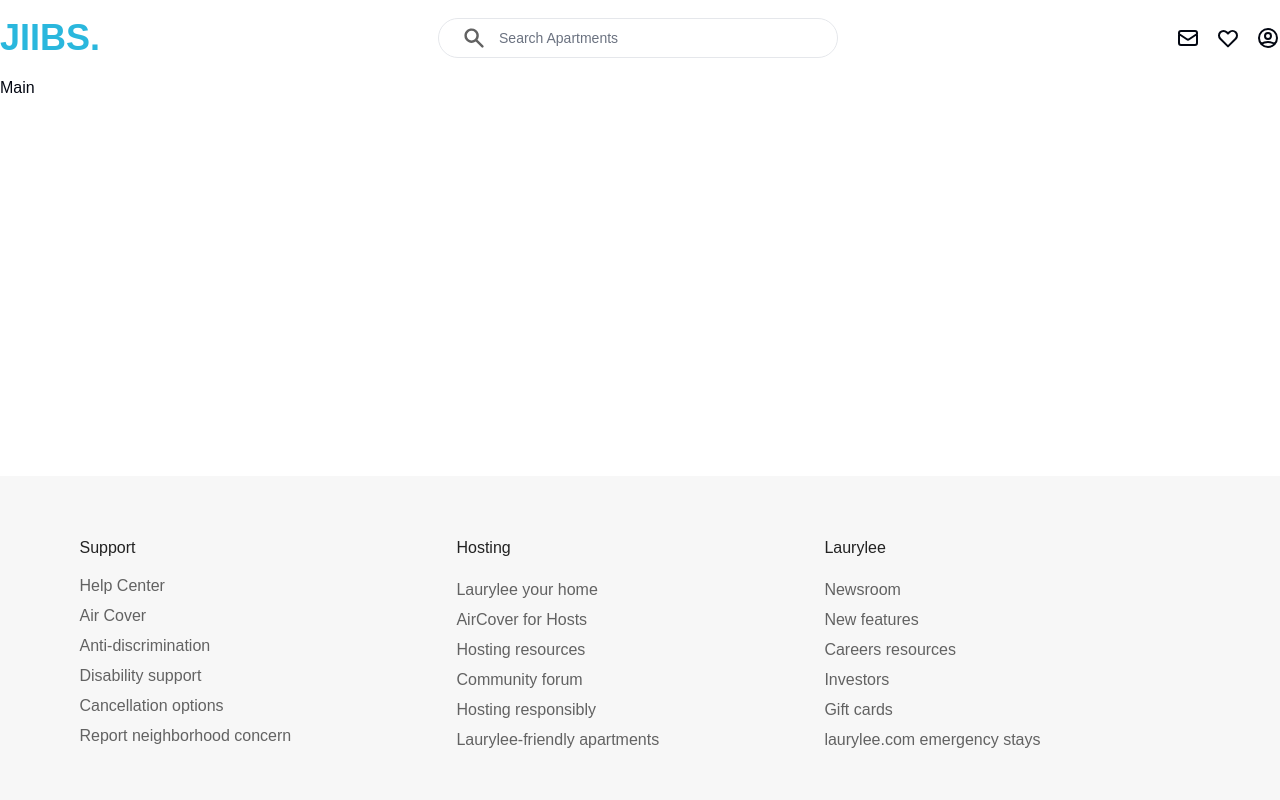
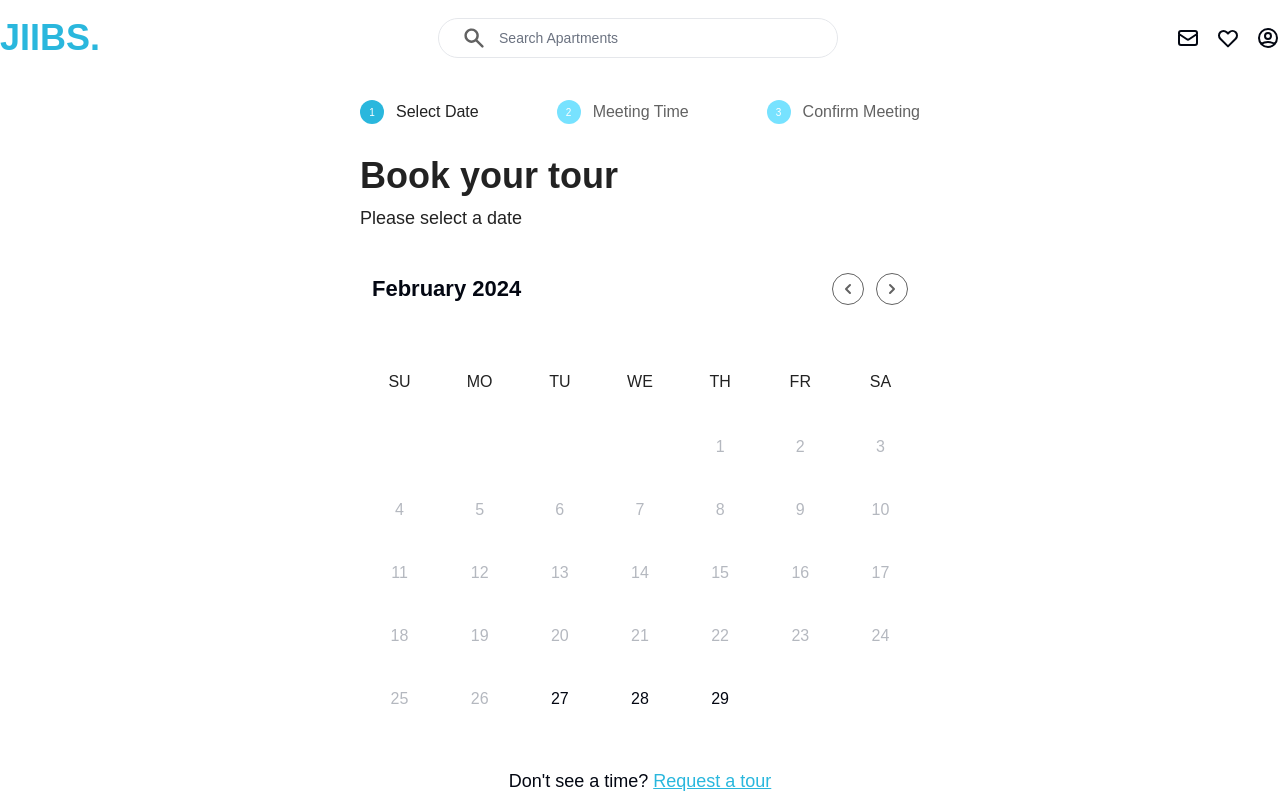
Before and after one commit to Nazofer/jiibs, a React (Vite) app: page /book in a window 1280 px wide. Built offline with nearby package versions, Linux system fonts and the light colour scheme; a web font is replaced by a local one.

Commit message:
feat: add date&time booking pages

```diff
--- a/src/App.tsx
+++ b/src/App.tsx
@@ -2,14 +2,17 @@ import Sidebar from './components/sidebar';
 import { BrowserRouter as Router, Route, Routes } from 'react-router-dom';
 import Building from './pages/building';
 import Units from './pages/units';
-import BookATour from './pages/bookATour';
+import SelectDate from './pages/bookATour/selectDate';
+import Header from './components/header';
+import Footer from './components/footer';
+import SelectTime from './pages/bookATour/selectTime';
 
 interface Page {
   page: string;
   children: React.ReactNode;
 }
 
-const pages: Page[] = [
+const urgentPages: Page[] = [
   {
     page: '/',
     children: <div>Home</div>,
@@ -24,7 +27,22 @@ const pages: Page[] = [
   },
   {
     page: '*',
-    children: <div>404</div>,
+    children: <div className='heading-2 text-center'>404</div>,
+  },
+];
+
+const bookATourPages: Page[] = [
+  {
+    page: '/book',
+    children: <SelectDate />,
+  },
+  {
+    page: '/book/time',
+    children: <SelectTime />,
+  },
+  {
+    page: '/book/*',
+    children: <div className='heading-2 text-center'>404</div>,
   },
 ];
 
@@ -32,9 +50,10 @@ function App() {
   return (
     <Router>
       <Routes>
-        {pages.map((page, index) => (
+        {/* Urgent Pages */}
+        {urgentPages.map((page) => (
           <Route
-            key={index}
+            key={page.page}
             path={page.page}
             element={
               <div className='flex h-full'>
@@ -46,7 +65,20 @@ function App() {
             }
           />
         ))}
-        <Route path='/book' element={<BookATour />} />
+        {/* Book A Tour Pages */}
+        {bookATourPages.map((page) => (
+          <Route
+            key={page.page}
+            path={page.page}
+            element={
+              <div className='h-full overflow-y-auto'>
+                <Header></Header>
+                <main className='content-with-header'>{page.children}</main>
+                <Footer></Footer>
+              </div>
+            }
+          />
+        ))}
       </Routes>
     </Router>
   );
--- /dev/null
+++ b/src/components/bookingCalendar/index.tsx
@@ -0,0 +1,59 @@
+import * as React from 'react';
+import { HiChevronLeft, HiChevronRight } from 'react-icons/hi';
+import { DayPicker } from 'react-day-picker';
+
+import { cn } from '@/lib/utils';
+
+export type CalendarProps = React.ComponentProps<typeof DayPicker>;
+
+function BookingCalendar({
+  className,
+  classNames,
+  showOutsideDays = false,
+  ...props
+}: CalendarProps) {
+  return (
+    <DayPicker
+      showOutsideDays={showOutsideDays}
+      className={cn('p-3', className)}
+      classNames={{
+        months: 'flex flex-col sm:flex-row space-y-4 sm:space-x-4 sm:space-y-0',
+        month: 'space-y-4 w-full',
+        caption: 'flex justify-between pt-1 relative items-center mb-6',
+        caption_label: 'heading-4 font-semibold',
+        nav: 'space-x-1 flex items-center',
+        nav_button: cn(
+          'rounded-full size-8 border-[1.8px] border-darkGray grid place-items-center hover:bg-accent/10'
+        ),
+        nav_button_previous: 'absolute right-11',
+        nav_button_next: 'absolute right-0',
+        table: 'w-full border-collapse space-y-1',
+        head_row: 'flex justify-between mt-10 mb-4',
+        head_cell:
+          'text-black rounded-md w-9 font-normal text-4 uppercase w-[55px]',
+        row: 'flex w-full mt-2 justify-between',
+        cell: 'h-[55px] w-[55px] rounded-full text-center text-4 p-0 relative [&:has([aria-selected].day-range-end)]:rounded-r-md first:[&:has([aria-selected])]:rounded-l-md last:[&:has([aria-selected])]:rounded-r-md focus-within:relative focus-within:z-20',
+        day: 'h-[55px] w-[55px] p-0 font-normal aria-selected:opacity-100 rounded-full text-4 hover:bg-accent aria-selected:bg-[#E7F3FB]',
+        day_range_end: 'day-range-end',
+        day_selected:
+          'bg-[#E7F3FB] text-[#317AE0] font-bold hover:bg-[#E7F3FB] hover:text-[#317AE0] focus:bg-[#E7F3FB] focus:text-[#317AE0]',
+        day_today: '',
+        day_outside:
+          'day-outside text-muted-foreground opacity-50 aria-selected:bg-accent/50 aria-selected:text-muted-foreground aria-selected:opacity-30',
+        day_disabled: 'text-muted-foreground opacity-50 hover:bg-transparent',
+        day_range_middle:
+          'aria-selected:bg-accent aria-selected:text-accent-foreground',
+        day_hidden: 'invisible',
+        ...classNames,
+      }}
+      components={{
+        IconLeft: () => <HiChevronLeft className='h-5 w-5 text-darkGray' />,
+        IconRight: () => <HiChevronRight className='h-5 w-5 text-darkGray' />,
+      }}
+      {...props}
+    />
+  );
+}
+BookingCalendar.displayName = 'Calendar';
+
+export { BookingCalendar };
--- /dev/null
+++ b/src/components/bookingSteps/index.tsx
@@ -0,0 +1,59 @@
+import React from 'react';
+import { twMerge } from 'tailwind-merge';
+
+interface Props {
+  activePage: string;
+}
+
+interface Step {
+  number: number;
+  title: string;
+  page: string;
+}
+
+const bookingSteps: Step[] = [
+  {
+    number: 1,
+    title: 'Select Date',
+    page: '/book',
+  },
+  {
+    number: 2,
+    title: 'Meeting Time',
+    page: '/book/time',
+  },
+  {
+    number: 3,
+    title: 'Confirm Meeting',
+    page: '/book/confirm',
+  },
+];
+
+const BookingSteps: React.FC<Props> = ({ activePage }) => {
+  return (
+    <div className='pt-6 pb-4 flex justify-between items-center'>
+      {bookingSteps.map((step, index) => (
+        <div key={index} className='flex gap-3'>
+          <div
+            className={twMerge(
+              'size-6 rounded-full grid place-items-center',
+              activePage === step.page ? 'bg-[#2AB7DD]' : 'bg-[#77E2FF]'
+            )}
+          >
+            <span className='text-white text-[10px]'>{step.number}</span>
+          </div>
+          <h2
+            className={twMerge(
+              'paragraph-1',
+              activePage === step.page ? 'text-black' : 'text-darkGray'
+            )}
+          >
+            {step.title}
+          </h2>
+        </div>
+      ))}
+    </div>
+  );
+};
+
+export default BookingSteps;
--- a/src/components/ui/button.tsx
+++ b/src/components/ui/button.tsx
@@ -10,8 +10,8 @@ const buttonVariants = cva(
     variants: {
       variant: {
         default: 'rounded-md text-black bg-[#E3E3E3] hover:bg-[#E3E3E3]/90',
-        destructive:
-          'bg-destructive text-destructive-foreground hover:bg-destructive/90',
+        booking:
+          'rounded-md text-4 font-bold text-[#317AE0] bg-[#E7F3FB] hover:bg-[#E7F3FB]/90 py-3 w-full ',
         outline:
           'border border-input bg-background hover:bg-accent hover:text-accent-foreground',
         secondary: 'bg-primaryColor text-white hover:bg-primaryColor/80',
--- /dev/null
+++ b/src/context/bookedTime.tsx
@@ -0,0 +1,28 @@
+import { createContext, useState } from 'react';
+
+interface BookedTimeContextData {
+  bookedDate?: Date;
+  setBookedDate: (date: Date | undefined) => void;
+}
+
+const BookedTimeContext = createContext<BookedTimeContextData>(
+  {} as BookedTimeContextData
+);
+
+export default BookedTimeContext;
+
+interface BookedTimeProviderProps {
+  children: React.ReactNode;
+}
+
+export const BookedTimeProvider: React.FC<BookedTimeProviderProps> = ({
+  children,
+}) => {
+  const [bookedDate, setBookedDate] = useState<Date | undefined>();
+
+  return (
+    <BookedTimeContext.Provider value={{ bookedDate, setBookedDate }}>
+      {children}
+    </BookedTimeContext.Provider>
+  );
+};
--- a/src/index.css
+++ b/src/index.css
@@ -92,7 +92,7 @@
 
 @layer components {
   .heading-1 {
-    @apply text-4xl font-bold;
+    @apply text-4xl font-semibold;
   }
   .heading-2 {
     @apply text-3xl font-semibold;
@@ -120,4 +120,9 @@
   .paragraph-2 {
     @apply text-sm font-normal;
   }
+
+
+  .content-with-header {
+    height: calc(100% - 76px);
+  }
 }
--- a/src/main.tsx
+++ b/src/main.tsx
@@ -1,10 +1,13 @@
-import React from 'react'
-import ReactDOM from 'react-dom/client'
-import App from './App.tsx'
-import './index.css'
+import React from 'react';
+import ReactDOM from 'react-dom/client';
+import App from './App.tsx';
+import './index.css';
+import { BookedTimeProvider } from './context/bookedTime.tsx';
 
 ReactDOM.createRoot(document.getElementById('root')!).render(
   <React.StrictMode>
-    <App />
-  </React.StrictMode>,
-)
+    <BookedTimeProvider>
+      <App />
+    </BookedTimeProvider>
+  </React.StrictMode>
+);
--- a/src/pages/bookATour/index.tsx
+++ /dev/null
@@ -1,15 +0,0 @@
-import Footer from '@/components/footer';
-import Header from '@/components/header';
-import React from 'react';
-
-const BookATour: React.FC = () => {
-  return (
-    <div className='h-full overflow-y-auto'>
-      <Header></Header>
-      <main className='min-h-[100%] -mb-[400px]'>Main</main>
-      <Footer></Footer>
-    </div>
-  );
-};
-
-export default BookATour;
--- /dev/null
+++ b/src/pages/bookATour/selectDate.tsx
@@ -0,0 +1,49 @@
+import { BookingCalendar } from '@/components/bookingCalendar';
+import BookingSteps from '@/components/bookingSteps';
+import React, { useContext } from 'react';
+import { Link, useNavigate } from 'react-router-dom';
+import { SelectSingleEventHandler } from 'react-day-picker';
+import BookedTimeContext from '@/context/bookedTime';
+
+const SelectDate: React.FC = () => {
+  const navigate = useNavigate();
+  const url = new URL(window.location.href).pathname;
+
+  const { bookedDate, setBookedDate } = useContext(BookedTimeContext);
+
+  const handleDateSelect: SelectSingleEventHandler = (date) => {
+    if (date) {
+      setBookedDate(date);
+    }
+    navigate('/book/time');
+  };
+
+  return (
+    <section className='max-w-[40rem] w-full m-auto px-10 '>
+      <BookingSteps activePage={url} />
+      <div className='mt-4 mb-6'>
+        <h1 className='heading-1 text-black mb-2'>Book your tour</h1>
+        <h3 className='subheading-3 text-black'>Please select a date</h3>
+      </div>
+      <div className=''>
+        <BookingCalendar
+          className='w-full'
+          mode='single'
+          selected={bookedDate}
+          onSelect={handleDateSelect}
+          fromDate={new Date()}
+          footer={
+            <h4 className='subheading-3 text-center mt-10'>
+              {`Don't see a time? `}
+              <Link to='#' className='text-primaryColor underline'>
+                Request a tour
+              </Link>
+            </h4>
+          }
+        />
+      </div>
+    </section>
+  );
+};
+
+export default SelectDate;
--- /dev/null
+++ b/src/pages/bookATour/selectTime.tsx
@@ -0,0 +1,76 @@
+import BookingSteps from '@/components/bookingSteps';
+import BookedTimeContext from '@/context/bookedTime';
+import React, { useContext, useEffect } from 'react';
+import { Link, useNavigate } from 'react-router-dom';
+import { format } from 'date-fns';
+import { HiChevronLeft } from 'react-icons/hi';
+import { Button } from '@/components/ui/button';
+
+interface TimeSlot {
+  time: string;
+  available: boolean;
+}
+
+const timeSlots: TimeSlot[] = [
+  { time: '10:00 AM', available: true },
+  { time: '10:30 AM', available: true },
+  { time: '11:00 AM', available: true },
+  { time: '11:30 AM', available: true },
+  { time: '12:00 PM', available: true },
+];
+
+const SelectTime: React.FC = () => {
+  const navigate = useNavigate();
+  const url = new URL(window.location.href).pathname;
+
+  const { bookedDate } = useContext(BookedTimeContext);
+
+  useEffect(() => {
+    if (!bookedDate) {
+      navigate('/book');
+    }
+  }, [bookedDate, navigate]);
+
+  return (
+    <section className='max-w-[40rem] w-full m-auto px-10 '>
+      <BookingSteps activePage={url} />
+      <div className='mt-4 mb-6'>
+        <h1 className='heading-1 text-black mb-2'>Book your tour</h1>
+        <p className='subheading-3 text-black'>Pick a time to meet</p>
+      </div>
+      <div className='relative text-center mb-12'>
+        {bookedDate && (
+          <>
+            <h2 className='heading-2 mb-2'>{format(bookedDate, 'eeee')}</h2>
+            <p className='subheading-3'>{format(bookedDate, 'MMM d, yyyy')}</p>
+          </>
+        )}
+        <Link
+          to={'/book'}
+          className='rounded-full size-8 border-[1.8px] border-darkGray grid place-items-center hover:bg-accent/10 absolute top-0 left-0'
+        >
+          <HiChevronLeft className='h-5 w-5 text-darkGray' />
+        </Link>
+      </div>
+      <div className='text-center mb-6'>
+        <h2 className='heading-2 mb-2'>SELECT A TIME</h2>
+        <p className='subheading-3'>Eastern Standart Time (EST)</p>
+      </div>
+      <div>
+        {timeSlots.map((slot) => (
+          <Button
+            key={slot.time}
+            variant={slot.available ? 'booking' : 'outline'}
+            className='w-full mb-4'
+            disabled={!slot.available}
+            onClick={() => navigate('/book/confirm')}
+          >
+            {slot.time}
+          </Button>
+        ))}
+      </div>
+    </section>
+  );
+};
+
+export default SelectTime;
```
